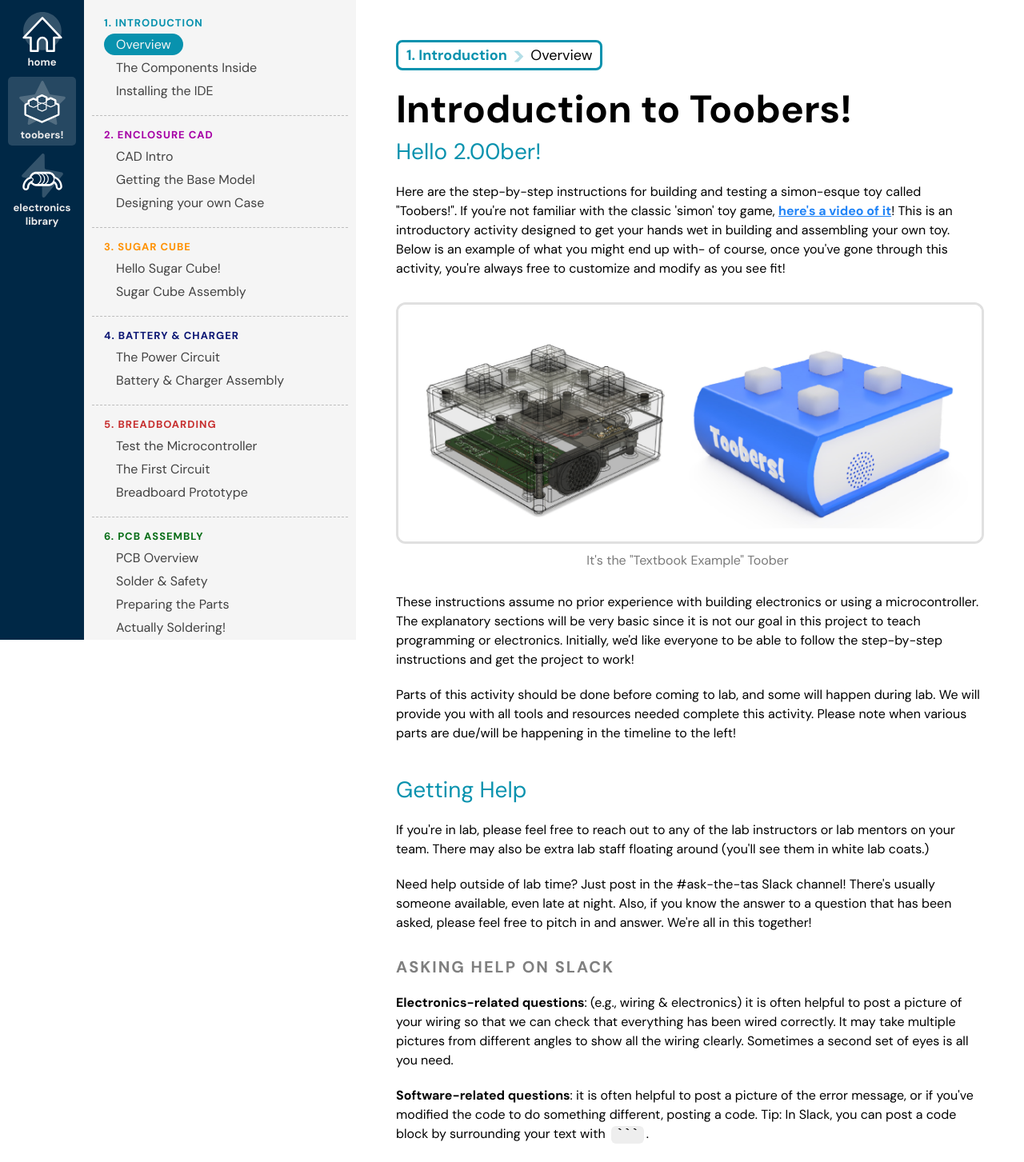
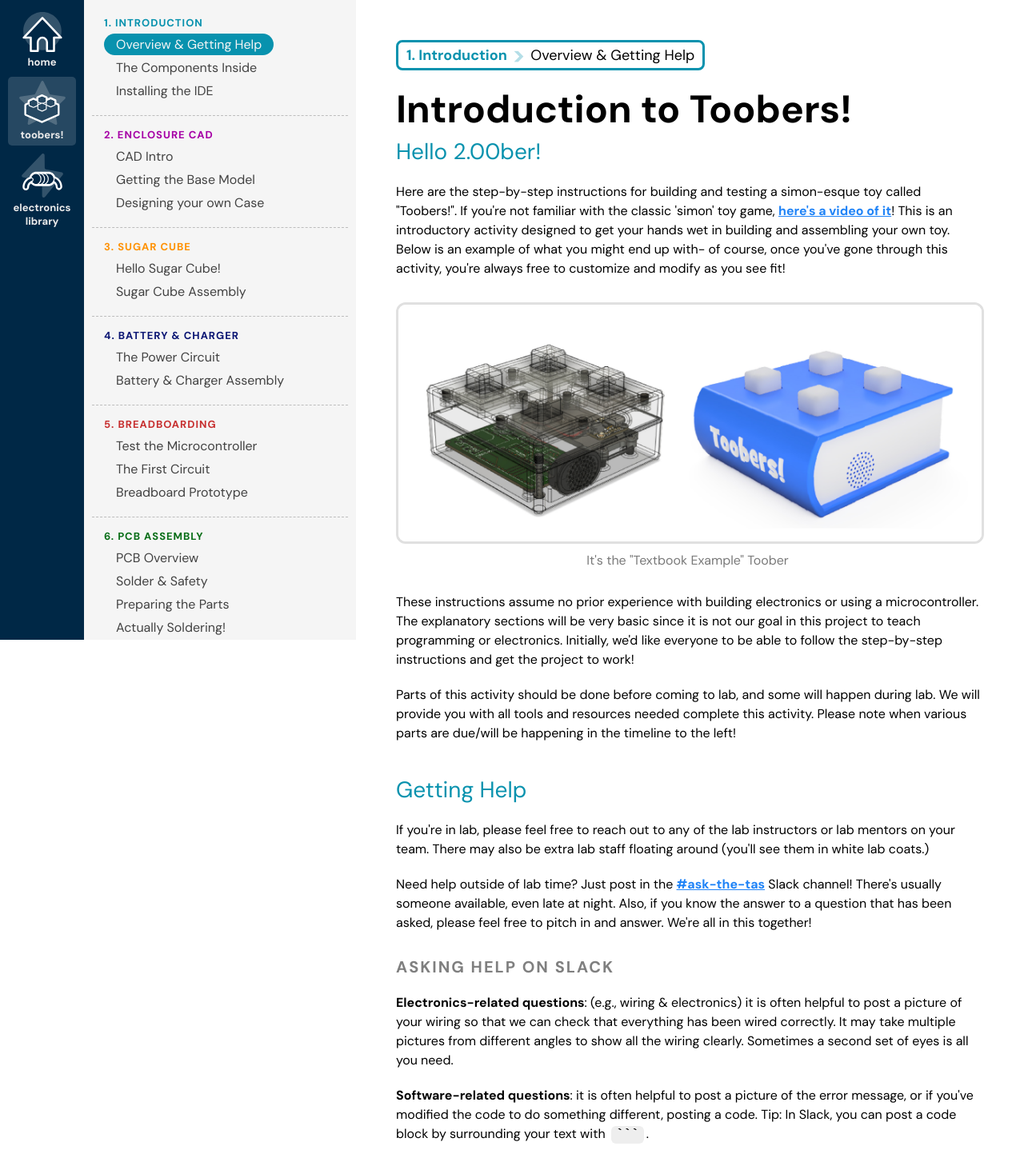
Before and after one commit to mit2009/200b-electronics-library, a Next.js app: page /toobers/intro/overview in a window 1280 px wide. Shown: the top 1453 px of the page at 80% size. Built offline with nearby package versions, Linux system fonts and the light colour scheme.

Commit message:
feat: add guidelink component

```diff
--- /dev/null
+++ b/components/GuideLink/index.tsx
@@ -0,0 +1,9 @@
+import Link from 'next/link';
+
+export const GuideLink = ({ href, target, children }: { href: string; target?: string; children: React.ReactNode }) => {
+  return (
+    <Link href={href} passHref>
+      <a target={target}>{children}</a>
+    </Link>
+  );
+};
--- a/components/Sidebar/index.tsx
+++ b/components/Sidebar/index.tsx
@@ -69,7 +69,7 @@ export const PAGES_LAYOUT: { [url: string]: ISection } = {
         has_pages: true,
         pages: {
           '/overview': {
-            value: 'Overview',
+            value: 'Overview & Getting Help',
           },
           '/components-inside': {
             value: 'The Components Inside',
--- a/pages/toobers/intro/overview.tsx
+++ b/pages/toobers/intro/overview.tsx
@@ -1,5 +1,6 @@
 import Link from 'next/link';
 import GuideImage from '../../../components/GuideImage';
+import { GuideLink } from '../../../components/GuideLink';
 
 const Overview = () => {
   return (
@@ -9,10 +10,12 @@ const Overview = () => {
       <p>
         Here are the step-by-step instructions for building and testing a simon-esque toy called "Toobers!". If you're
         not familiar with the classic 'simon' toy game,{' '}
-        <Link href="https://www.youtube.com/watch?v=vLi1qnRmpe4&ab_channel=hop1155">here's a video of it</Link>! This is
-        an introductory activity designed to get your hands wet in building and assembling your own toy. Below is an
-        example of what you might end up with- of course, once you've gone through this activity, you're always free to
-        customize and modify as you see&nbsp;fit!
+        <GuideLink target="_blank" href="https://www.youtube.com/watch?v=vLi1qnRmpe4&ab_channel=hop1155">
+          here's a video of it
+        </GuideLink>
+        ! This is an introductory activity designed to get your hands wet in building and assembling your own toy. Below
+        is an example of what you might end up with- of course, once you've gone through this activity, you're always
+        free to customize and modify as you see&nbsp;fit!
       </p>
       <GuideImage
         caption={`It's the "Textbook Example" Toober`}
@@ -37,9 +40,12 @@ const Overview = () => {
         may also be extra lab staff floating around (you'll see them in white lab coats.)
       </p>
       <p>
-        Need help outside of lab time? Just post in the #ask-the-tas Slack channel! There's usually someone available,
-        even late at night. Also, if you know the answer to a question that has been asked, please feel free to pitch in
-        and answer. We're all in this together!
+        Need help outside of lab time? Just post in the{' '}
+        <GuideLink href="https://toyproductdesign2023.slack.com/archives/C04PDTGS60J" target="_blank">
+          #ask-the-tas
+        </GuideLink>{' '}
+        Slack channel! There's usually someone available, even late at night. Also, if you know the answer to a question
+        that has been asked, please feel free to pitch in and answer. We're all in this together!
       </p>
       <h3>Asking help on Slack</h3>
       <p>
```
